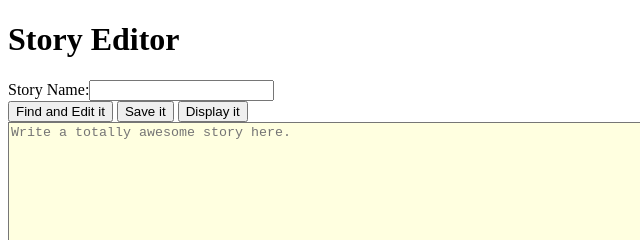
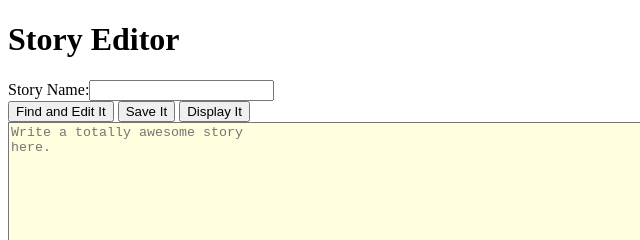
Before and after one commit to marcosamos/WDD-330, a plain HTML site: page story_editor.html in a window 1280 px wide. Shown: the top 240 px of the page, 0-640 px from the left. Drawn offline with Linux system fonts and the light colour scheme.

Commit message:
finished practice task

```diff
--- a/story_editor.html
+++ b/story_editor.html
@@ -1,27 +1,27 @@
 <!doctype html>
 <html>
+
 <head>
   <title>Story Writer</title>
   <script>
-    function loadStory(){
+    function loadStory() {
       var storyName = document.getElementById("name_input").value
       var storyHTML = localStorage.getItem(storyName)
       document.getElementById("story_editor").value = storyHTML
     }
-    function saveStory(){
+    function saveStory() {
       var storyName = document.getElementById("name_input").value
       var storyHTML = document.getElementById("story_editor").value
       localStorage.setItem(storyName, storyHTML)
     }
-
-    function displayStory(){
-      var storyHTML = documnet.getElementById("story__editor").value
+    function displayStory() {
+      var storyHTML = document.getElementById("story_editor").value
       document.getElementById("story_display").innerHTML = storyHTML
     }
   </script>
 
   <style>
-    textarea{
+    textarea {
       width: 800px;
       height: 250px;
       background-color: lightyellow;
@@ -32,14 +32,14 @@
 <body>
   <h1>Story Editor</h1>
   Story Name:<input id=name_input></input>
+  <section>
+    <button onclick="loadStory()">Find and Edit It</button>
+    <button onclick="saveStory()">Save It</button>
+    <button onclick="displayStory()">Display It</button>
+  </section>
+  <textarea id="story_editor" placeholder="Write a totally awesome story
+here."></textarea>
+  <section id="story_display"></section>
+</body>
 
-    <section>
-      <button onclick="loadStory()">Find and Edit it</button>
-      <button onclick="saveStory()">Save it</button>
-      <button onclick="displayStory()">Display it</button>
-    </section>
-
- <textarea id="story_editor" placeholder="Write a totally awesome story here."></textarea>
-
-</body>
-</html>
+</html
```
Lines whose indentation alone changed are shown as unchanged.
